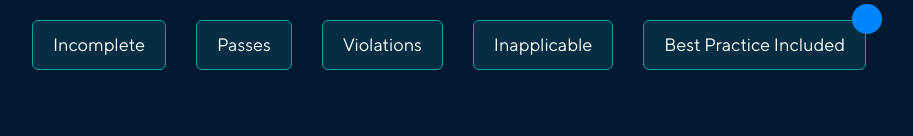
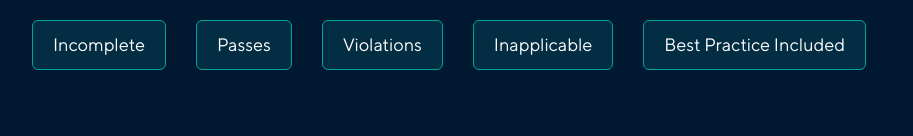
Before and after one commit to vidoje-radosavljevic-ey/parsing-app, a React (Create React App) app: page / in a window 1280 px wide. Shown: the top 136 px of the page, without its empty margins (191-1104 px from the left). Built offline with nearby package versions, Linux system fonts and the light colour scheme.

Commit message:
fix visibility of best-practice on Best Practice Button

```diff
--- a/src/components/Header.js
+++ b/src/components/Header.js
@@ -15,8 +15,6 @@ function Header({
   const [isActive, setIsActive] = useState('');
   const countCtx = useContext(CountContext);
 
-  console.log(countCtx.bestPractice);
-  console.log(reportData.inapplicable);
   if (isVisible) {
     const keys = Object.keys(reportData);
     for (const key of keys) {
@@ -204,7 +202,7 @@ function Header({
           >
             Best Practice Included
           </Button>
-          {reportData && (
+          {reportData && category !== '' && (
             <div className={classes.itemNoWrapp}>
               <p className={classes.itemsNo}>{countCtx.bestPractice}</p>
             </div>
--- a/src/components/ReportItem.js
+++ b/src/components/ReportItem.js
@@ -17,8 +17,6 @@ function ReportItem({
       (item) => !item.tags.includes('best-practice')
     );
   }
-
-  console.log(bestPracticeElements);
 
   return (
     <div className={classes.report}>
```
